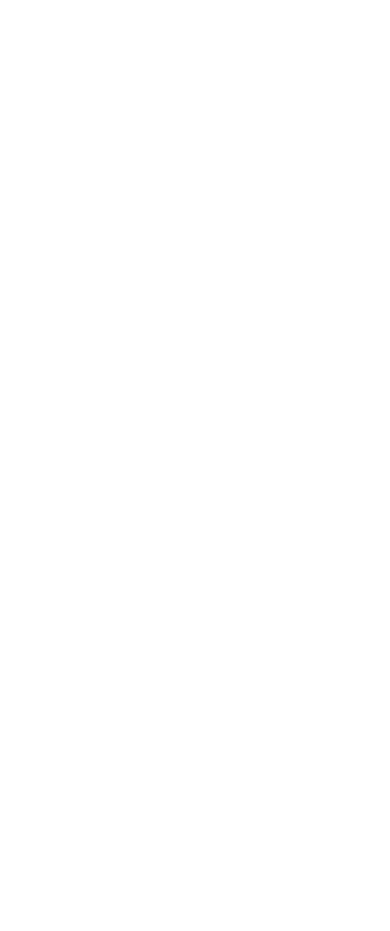
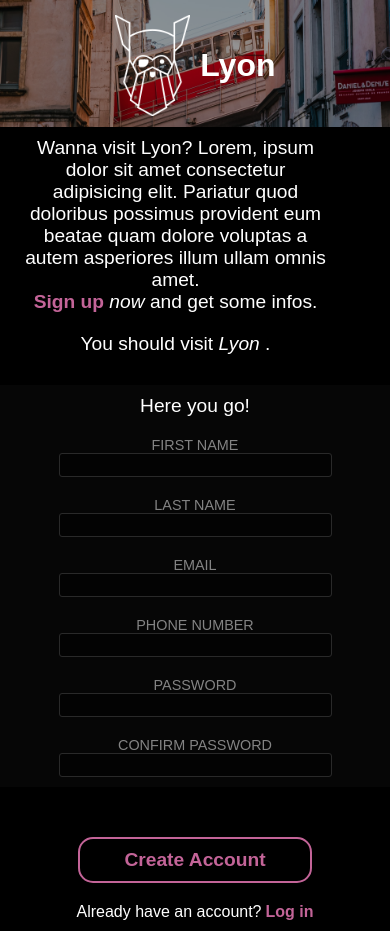
Before and after one commit to isazadesabuhi/Sign-Up-Form, a plain HTML site: page index.html in a window 390 px wide. Before the commit the page ends 844 px from the top, so only its background shows below. Drawn offline with Linux system fonts and the light colour scheme.

Commit message:
finished the project

```diff
--- a/index.html
+++ b/index.html
@@ -5,7 +5,84 @@
     <meta http-equiv="X-UA-Compatible" content="IE=edge" />
     <meta name="viewport" content="width=device-width, initial-scale=1.0" />
     <link rel="stylesheet" href="./style.css" />
-    <title>Sign-up</title>
+    <title>Sign-up Form</title>
   </head>
-  <body></body>
+  <body>
+    <div class="content">
+      <div class="picture">
+        <div class="logo">
+          <img src="./logo.png" alt="logo" class="class-logo" />
+          <h1 class="lyon">Lyon</h1>
+        </div>
+      </div>
+
+      <div class="right">
+        <div class="intro-text left">
+          <p>
+            Wanna visit Lyon? Lorem, ipsum dolor sit amet consectetur
+            adipisicing elit. Pariatur quod doloribus possimus provident eum
+            beatae quam dolore voluptas a autem asperiores illum ullam omnis
+            amet.
+          </p>
+          <p><a href="#">Sign up</a> <em>now</em> and get some infos.</p>
+          <p class="remote-text">You should visit <em>Lyon</em> .</p>
+        </div>
+
+        <form action="#">
+          <div class="form left">
+            <p class="form-title">Here you go!</p>
+            <div class="input">
+              <label for="first-name">First name</label>
+              <input type="text" name="first-name" id="first-name" required />
+            </div>
+
+            <div class="input">
+              <label for="last-name">Last name</label>
+              <input type="text" name="last-name" id="last-name" />
+            </div>
+
+            <div class="input">
+              <label for="email">Email</label>
+              <input type="email" name="email" id="email" required />
+            </div>
+
+            <div class="input">
+              <label for="phone-number">Phone number</label>
+              <input
+                type="text"
+                name="phone-number"
+                id="phone-number"
+                minlength="10"
+                maxlength="10"
+              />
+            </div>
+
+            <div class="input">
+              <label for="password">Password</label>
+              <input type="password" name="password" id="password" required />
+            </div>
+
+            <div class="input">
+              <label for="confirm-password">Confirm password</label>
+              <input
+                type="password"
+                name="confirm-password"
+                id="confirm-password"
+                required
+              />
+            </div>
+          </div>
+
+          <div class="left button">
+            <button type="submit">Create Account</button>
+          </div>
+        </form>
+
+        <div class="log-in left">
+          <p>Already have an account?</p>
+          <a href="#">Log in</a>
+        </div>
+      </div>
+    </div>
+  </body>
 </html>
--- a/style.css
+++ b/style.css
@@ -0,0 +1,197 @@
+:root {
+  --color: #c36498;
+  --txt: rgb(255, 255, 255);
+}
+
+* {
+  margin: 0px;
+  padding: 0px;
+  box-sizing: border-box;
+  font-family: "cursive", sans-serif;
+  color: var(--txt);
+}
+
+.content {
+  width: 100vw;
+  height: 100vh;
+}
+
+.content,
+.logo {
+  display: flex;
+  flex-flow: row wrap;
+}
+
+.picture {
+  background-image: url(./img-background-lyon.jpg);
+  background-position: center;
+  background-size: auto;
+  background-repeat: no-repeat;
+  width: 35vw;
+}
+
+.logo {
+  height: auto;
+  background-color: rgba(0, 0, 0, 0.4);
+  position: relative;
+  top: 18vh;
+  gap: 1vw;
+  padding: 15px 0;
+  justify-content: center;
+  align-items: center;
+}
+
+h1 {
+  color: white;
+}
+
+.class-logo {
+  height: 12vh;
+}
+
+/* right side */
+
+.right {
+  width: 60vw;
+  background-color: #000000;
+  display: flex;
+  flex-flow: column nowrap;
+  justify-content: center;
+}
+
+.left {
+  padding-left: 3vw;
+}
+
+.intro-text {
+  font-weight: 500;
+  width: 90%;
+  font-size: 1.2rem;
+}
+
+.remote-text {
+  margin: 40px 0 80px;
+}
+
+/* form */
+
+.form {
+  background-color: rgb(6, 6, 6);
+  display: flex;
+  flex-flow: row wrap;
+  gap: 20px;
+  padding-top: 20px;
+  padding-bottom: 20px;
+}
+
+.input {
+  display: flex;
+  flex-flow: column wrap;
+  width: 40%;
+  font-size: 0.7rem;
+  text-transform: uppercase;
+  opacity: 50%;
+}
+
+.form-title {
+  width: 100%;
+  font-size: 1.2rem;
+  font-weight: 500;
+}
+
+input {
+  background-color: rgb(2, 2, 2);
+  border: 1px solid rgb(77, 77, 77);
+  border-radius: 3px;
+}
+
+button {
+  background-color: rgba(0, 0, 0, 0);
+  color: var(--color);
+  font-weight: 700;
+  font-size: 1.2em;
+  border: 2px solid var(--color);
+  border-radius: 15px;
+  padding: 10px 40px;
+  margin: 40px 0;
+}
+
+.log-in {
+  display: flex;
+  gap: 4px;
+}
+
+a {
+  text-decoration: none;
+  color: var(--color);
+  font-weight: 750;
+}
+
+a:hover {
+  color: red;
+}
+button:hover {
+  background-color: var(--color);
+  color: black;
+}
+
+@media only screen and (max-width: 600px) {
+  .content {
+    flex-flow: column;
+    height: auto;
+    text-align: center;
+  }
+  .picture {
+    width: 100vw;
+    height: 15vh;
+    display: flex;
+    background-size: 100vw;
+  }
+  .logo {
+    width: 100vw;
+    position: static;
+    gap: 10px;
+  }
+  .right {
+    width: auto;
+    height: auto;
+  }
+  .dummy-text {
+    width: auto;
+    margin-top: 30px;
+  }
+  .left {
+    padding: 10px 20px;
+  }
+  .remote-text {
+    padding: 20px 0;
+    margin: 0;
+  }
+  .form {
+    flex-flow: column nowrap;
+    align-items: center;
+  }
+  .input {
+    text-align: left;
+    width: auto;
+    font-size: 0.9em;
+    justify-content: center;
+    align-items: center;
+  }
+  input {
+    font-size: 0.9rem;
+    height: 1.5rem;
+    width: 70vw;
+  }
+  .button,
+  .log-in {
+    display: flex;
+    justify-content: center;
+    margin-bottom: 0px;
+  }
+  button {
+    margin-bottom: 0px;
+    width: 60vw;
+    padding: 10px 5px;
+  }
+}
```
Also changed, not shown: img-background-lyon.jpg (added), logo.png (added).
